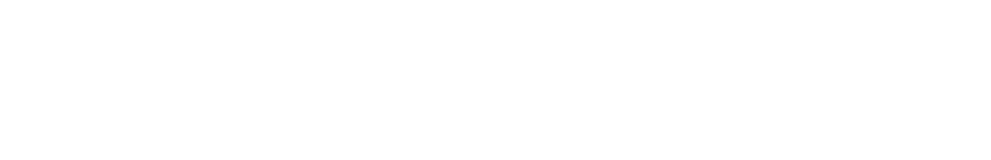
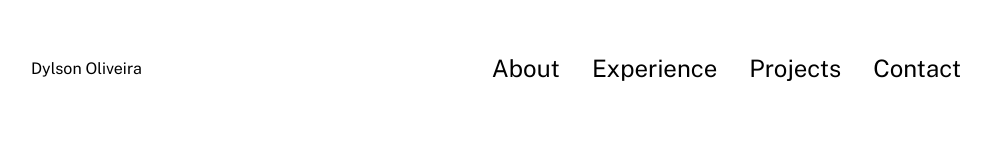
Before and after one commit to Dylson14/dylsons-web-portfolio, a plain HTML site: page index.html in a window 1280 px wide. Shown: the whole page, without its empty margins (144-1135 px from the left). Drawn offline with nearby package versions, Linux system fonts and the light colour scheme.

Commit message:
adding the navigation bar and srespective stylings

```diff
--- a/index.html
+++ b/index.html
@@ -1,11 +1,26 @@
 <!DOCTYPE html>
 <html lang="en">
-<head>
-    <meta charset="UTF-8">
-    <meta name="viewport" content="width=device-width, initial-scale=1.0">
-    <title>Document</title>
-</head>
-<body>
+  <head>
+    <meta charset="UTF-8" />
+    <meta name="viewport" content="width=device-width, initial-scale=1.0" />
+    <title>Dylson's Portfolio</title>
+    <link rel="stylesheet" href="style.css" />
+    <link rel="stylesheet" href="mediaqueries.css" />
+  </head>
 
-</body>
+  <body>
+    <nav id="desktop-nav">
+      <div class="logo">Dylson Oliveira</div>
+      <div>
+        <ul class="nav-links">
+          <li><a href="#about">About</a></li>
+          <li><a href="#experience">Experience</a></li>
+          <li><a href="#projects">Projects</a></li>
+          <li><a href="#contact">Contact</a></li>
+        </ul>
+      </div>
+    </nav>
+
+    <script src="./script.js"></script>
+  </body>
 </html>
--- a/script.js
+++ b/script.js
@@ -0,0 +1 @@
+console.log("everything is a ok over here boss")
--- a/style.css
+++ b/style.css
@@ -0,0 +1,60 @@
+/* GENERAL STYLING */
+
+/* Importing the google-fonts url */
+@import url("https://fonts.googleapis.com/css2?family=Poppins:wght@300;400;500;600&family=Public+Sans:wght@300;400&display=swap");
+
+* {
+  margin: 0;
+  padding: 0;
+}
+
+body {
+  font-family: "Poppins", sans-serif;
+  font-family: "Public Sans", sans-serif;
+}
+
+html {
+  scroll-behavior: smooth;
+}
+
+p {
+  color: rgb(85, 85, 85);
+}
+
+/* TRANSITION */
+
+a,
+.btn {
+  transition: all 300ms ease;
+}
+
+/* DESKTOP NAV */
+
+nav,
+.nav-links {
+  display: flex;
+}
+
+nav {
+  justify-content: space-around;
+  align-items: center;
+  height: 17vh;
+}
+
+.nav-links {
+  gap: 2rem;
+  list-style: none;
+  font-size: 1.5rem;
+}
+
+a {
+  color: black;
+  text-decoration: none;
+  text-decoration-color: white;
+}
+
+a:hover {
+  color: grey;
+  text-decoration: underline;
+  text-underline-offset: 1rem;
+}
```
